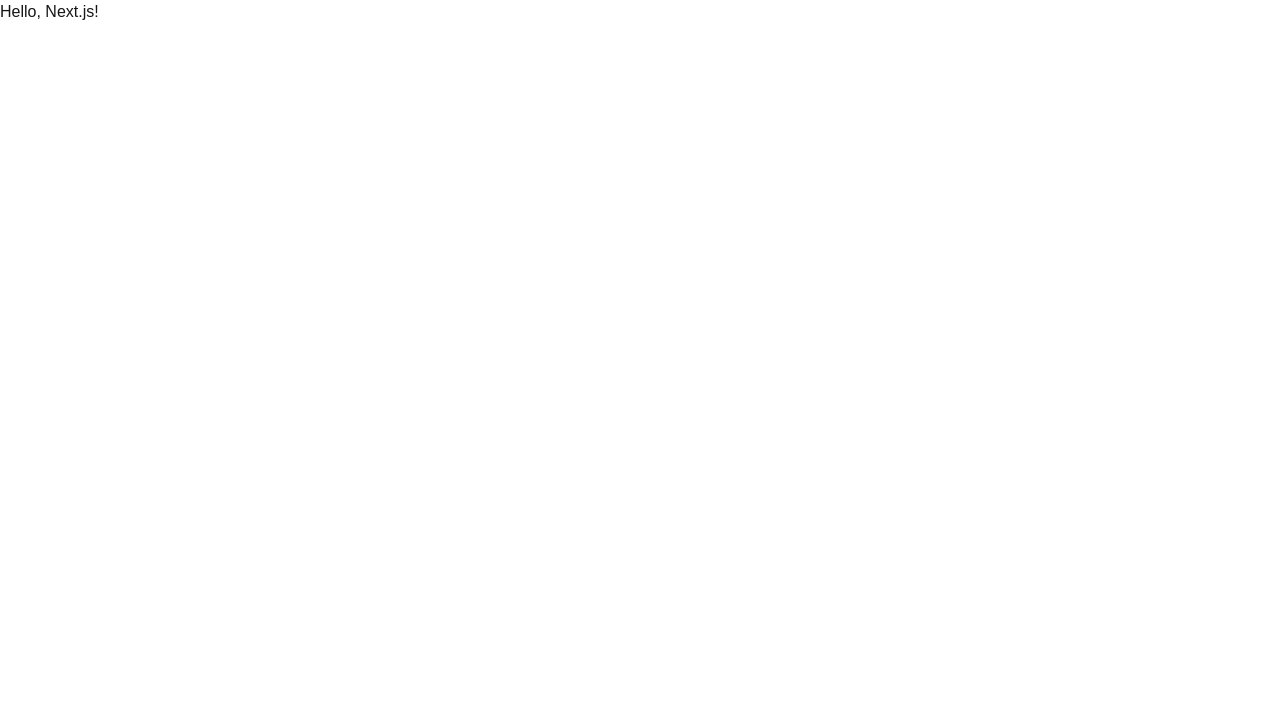
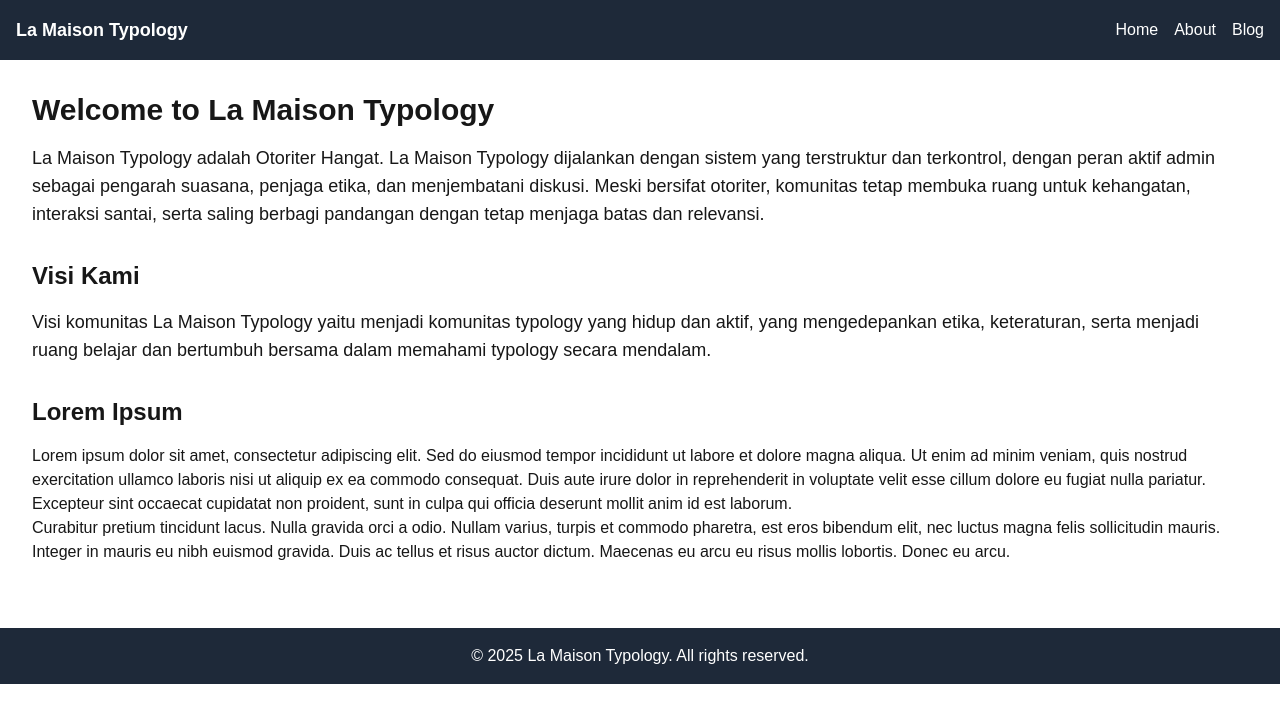
Before and after one commit to LaMaisonTypology/La-Maison-Typology, a Next.js app: page / in a window 1280 px wide. Shown: the top 722 px of the page. Built offline with nearby package versions, Linux system fonts and the light colour scheme.

Commit message:
new file:   app/blog/page.tsx 	new file:   app/components/footer.tsx 	new file:   app/components/navbar.tsx 	new file:   app/contact/page.tsx 	modified:   app/layout.tsx 	modified:   app/page.tsx Router

```diff
--- /dev/null
+++ b/app/blog/page.tsx
@@ -0,0 +1,10 @@
+export default function Blog() {
+  return (
+    <div className="container mx-auto p-8">
+      <h1 className="text-3xl font-bold mb-4">Blog</h1>
+      <p className="text-lg">
+        There are no blog posts yet. Please check back later!
+      </p>
+    </div>
+  );
+}
--- /dev/null
+++ b/app/components/footer.tsx
@@ -0,0 +1,9 @@
+export default function Footer() {
+  return (
+    <footer className="bg-gray-800 text-white p-4 mt-8">
+      <div className="container mx-auto text-center">
+        <p>&copy; 2025 La Maison Typology. All rights reserved.</p>
+      </div>
+    </footer>
+  );
+}
--- /dev/null
+++ b/app/components/navbar.tsx
@@ -0,0 +1,30 @@
+import Link from 'next/link';
+
+export default function Navbar() {
+  return (
+    <nav className="bg-gray-800 p-4">
+      <div className="container mx-auto flex justify-between items-center">
+        <Link href="/" className="text-white text-lg font-bold">
+          La Maison Typology
+        </Link>
+        <ul className="flex space-x-4">
+          <li>
+            <Link href="/" className="text-white hover:text-gray-300">
+              Home
+            </Link>
+          </li>
+          <li>
+            <Link href="/contact" className="text-white hover:text-gray-300">
+              About
+            </Link>
+          </li>
+          <li>
+            <Link href="/blog" className="text-white hover:text-gray-300">
+              Blog
+            </Link>
+          </li>
+        </ul>
+      </div>
+    </nav>
+  );
+}
--- /dev/null
+++ b/app/contact/page.tsx
@@ -0,0 +1,20 @@
+export default function Contact() {
+  return (
+    <div className="container mx-auto p-8">
+      <h1 className="text-3xl font-bold mb-4">Contact Us</h1>
+      <p className="text-lg">
+        Have a question or want to get in touch? Feel free to reach out to us!
+      </p>
+      <p className="text-lg mt-4">
+        You can reach us by email at: <a href="lamaisontypology@proton.me || lamaisontypology@gmail.com " className="text-blue-500 hover:underline">lamaisontypology@gmail.com</a>
+      </p>
+      <h2 className="text-2xl font-bold mt-8 mb-4">Our Team</h2>
+      <p className="text-lg">
+        Our dedicated team is ready to assist you with any inquiries.
+      </p>
+      <p>
+        Lorem ipsum dolor sit amet, consectetur adipiscing elit. Sed do eiusmod tempor incididunt ut labore et dolore magna aliqua. Ut enim ad minim veniam, quis nostrud exercitation ullamco laboris nisi ut aliquip ex ea commodo consequat. Duis aute irure dolor in reprehenderit in voluptate velit esse cillum dolore eu fugiat nulla pariatur. Excepteur sint occaecat cupidatat non proident, sunt in culpa qui officia deserunt mollit anim id est laborum.
+      </p>
+    </div>
+  );
+}
--- a/app/layout.tsx
+++ b/app/layout.tsx
@@ -1,14 +1,38 @@
+import type { Metadata } from "next";
+import { Geist, Geist_Mono } from "next/font/google";
+import "./globals.css";
+import Navbar from "./components/navbar";
+import Footer from "./components/footer";
 
-import "./globals.css";
+const geistSans = Geist({
+  variable: "--font-geist-sans",
+  subsets: ["latin"],
+});
+
+const geistMono = Geist_Mono({
+  variable: "--font-geist-mono",
+  subsets: ["latin"],
+});
+
+export const metadata: Metadata = {
+  title: "La Maison Typology",
+  description: "Komunitas typology yang hidup dan aktif.",
+};
 
 export default function RootLayout({
   children,
-}: {
-  children: React.ReactNode
-}) {
+}: Readonly<{
+  children: React.ReactNode;
+}>) {
   return (
     <html lang="en">
-      <body>{children}</body>
+      <body
+        className={`${geistSans.variable} ${geistMono.variable} antialiased`}
+      >
+        <Navbar />
+        {children}
+        <Footer />
+      </body>
     </html>
-  )
+  );
 }
--- a/app/page.tsx
+++ b/app/page.tsx
@@ -1,3 +1,21 @@
-export default function Page() {
-  return <h1>Hello, Next.js!</h1>
+export default function Home() {
+  return (
+    <div className="container mx-auto p-8">
+      <h1 className="text-3xl font-bold mb-4">Welcome to La Maison Typology</h1>
+      <p className="text-lg">
+        La Maison Typology adalah Otoriter Hangat. La Maison Typology dijalankan dengan sistem yang terstruktur dan terkontrol, dengan peran aktif admin sebagai pengarah suasana, penjaga etika, dan menjembatani diskusi. Meski bersifat otoriter, komunitas tetap membuka ruang untuk kehangatan, interaksi santai, serta saling berbagi pandangan dengan tetap menjaga batas dan relevansi.
+      </p>
+      <h2 className="text-2xl font-bold mt-8 mb-4">Visi Kami</h2>
+      <p className="text-lg">
+        Visi komunitas La Maison Typology yaitu menjadi komunitas typology yang hidup dan aktif, yang mengedepankan etika, keteraturan, serta menjadi ruang belajar dan bertumbuh bersama dalam memahami typology secara mendalam.
+      </p>
+      <h2 className="text-2xl font-bold mt-8 mb-4">Lorem Ipsum</h2>
+      <p>
+        Lorem ipsum dolor sit amet, consectetur adipiscing elit. Sed do eiusmod tempor incididunt ut labore et dolore magna aliqua. Ut enim ad minim veniam, quis nostrud exercitation ullamco laboris nisi ut aliquip ex ea commodo consequat. Duis aute irure dolor in reprehenderit in voluptate velit esse cillum dolore eu fugiat nulla pariatur. Excepteur sint occaecat cupidatat non proident, sunt in culpa qui officia deserunt mollit anim id est laborum.
+      </p>
+      <p>
+        Curabitur pretium tincidunt lacus. Nulla gravida orci a odio. Nullam varius, turpis et commodo pharetra, est eros bibendum elit, nec luctus magna felis sollicitudin mauris. Integer in mauris eu nibh euismod gravida. Duis ac tellus et risus auctor dictum. Maecenas eu arcu eu risus mollis lobortis. Donec eu arcu.
+      </p>
+    </div>
+  );
 }
```
